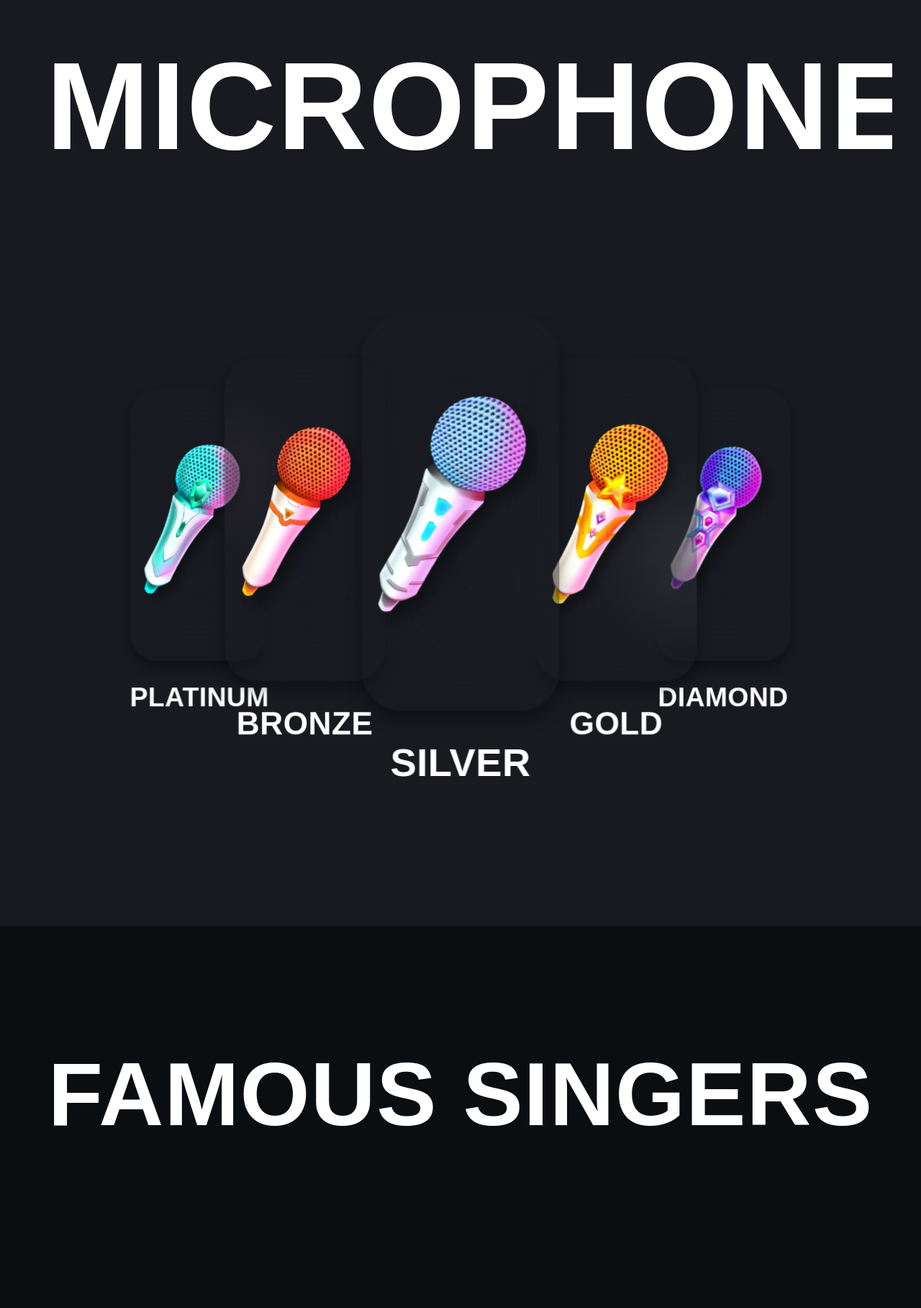
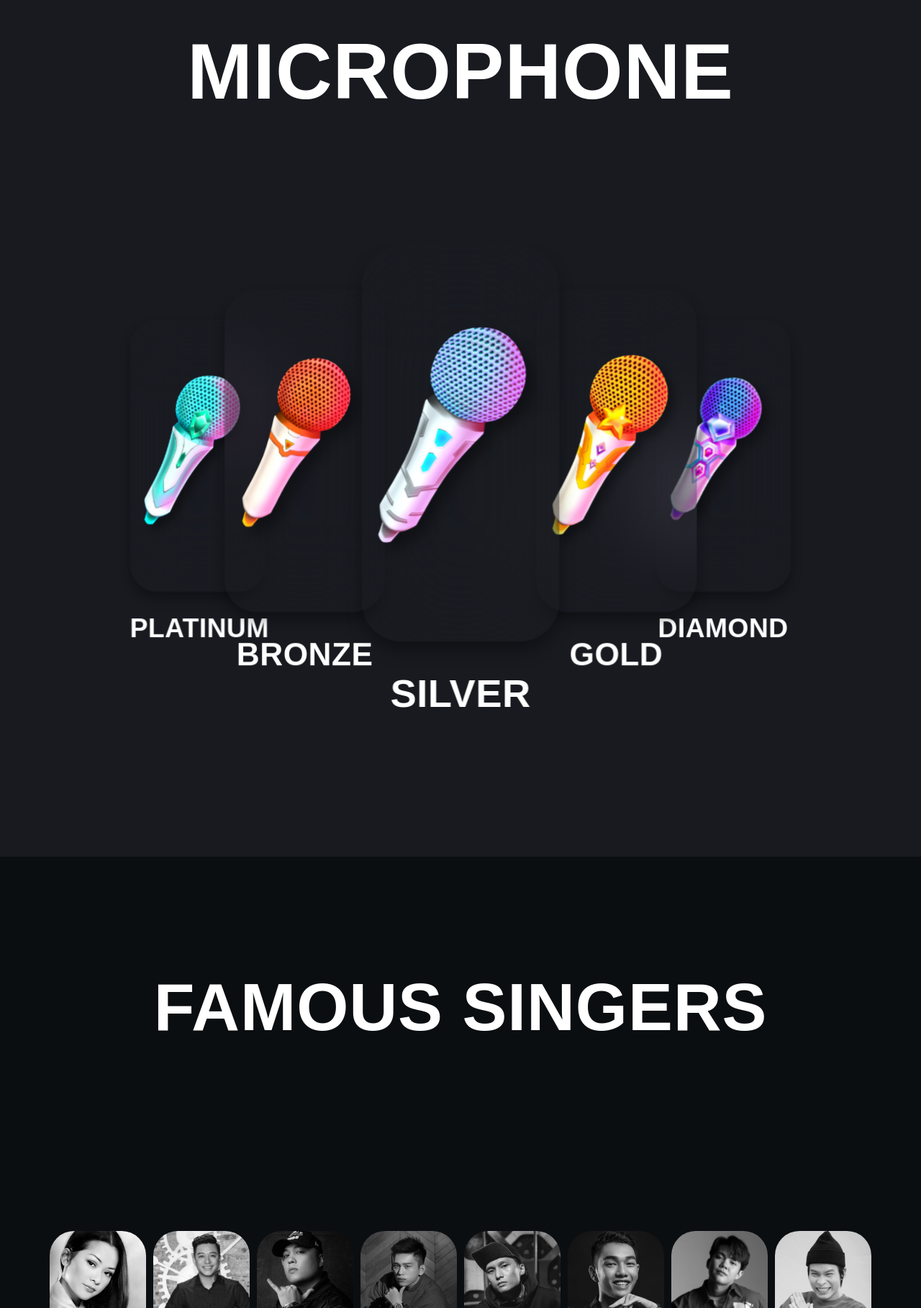
Before and after one commit to HaNguyenGithub/nextjs-ss, a Next.js app: page / in a window 1280 px wide. Shown: the part 1763-3580 px from the top of the page at 72% size. Built offline with nearby package versions, Linux system fonts and the light colour scheme.

Commit message:
react-awesome-reveal

```diff
--- a/src/styles/home/Content1.module.css
+++ b/src/styles/home/Content1.module.css
@@ -52,7 +52,7 @@
 
 .phone > div > img {
     object-fit: contain;
-    height: 450px;
+    height: 450px!important;
     padding: 3rem;
     padding-bottom: 0rem;
     padding-left: 5rem;
--- a/src/styles/home/Content2.module.css
+++ b/src/styles/home/Content2.module.css
@@ -19,7 +19,7 @@
 }
 
 .container p{
-    font-size: 10.8rem;
+    font-size: 6.8rem;
     font-weight: 800;
     color: #fff;
     text-align: center;
--- a/src/styles/home/Content3.module.css
+++ b/src/styles/home/Content3.module.css
@@ -21,7 +21,7 @@
 }
 
 .container p:first-child {
-    font-size:7.8rem;
+    font-size:5.8rem;
     font-weight: 800;
     color: #fff;
     text-align: center;
--- a/src/styles/home/Content4.module.css
+++ b/src/styles/home/Content4.module.css
@@ -18,7 +18,7 @@
 }
 
 .container p:first-child{
-    font-size: 10.8rem;
+    font-size: 6.8rem;
     font-weight: 800;
     color: #fff;
     text-align: center;
```
